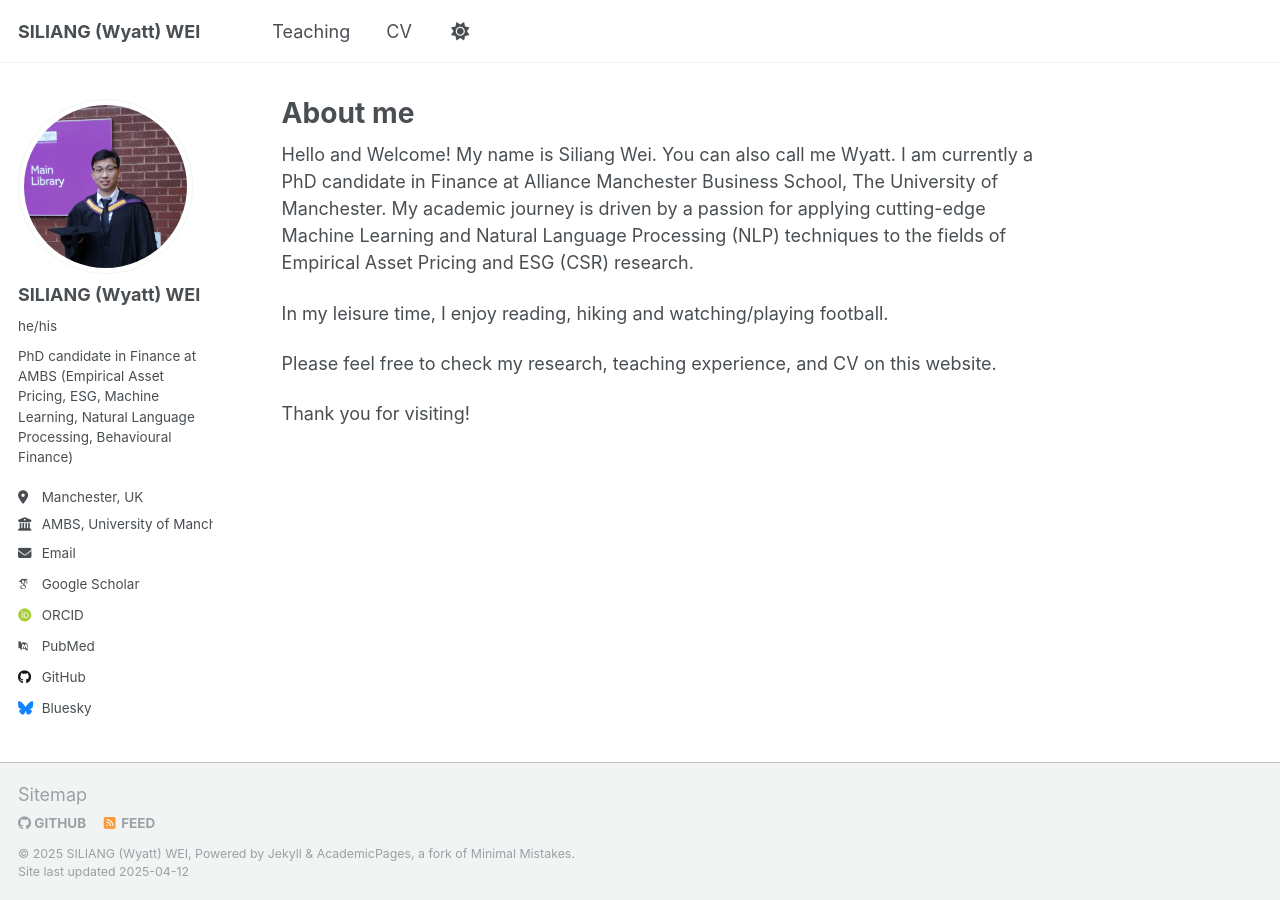
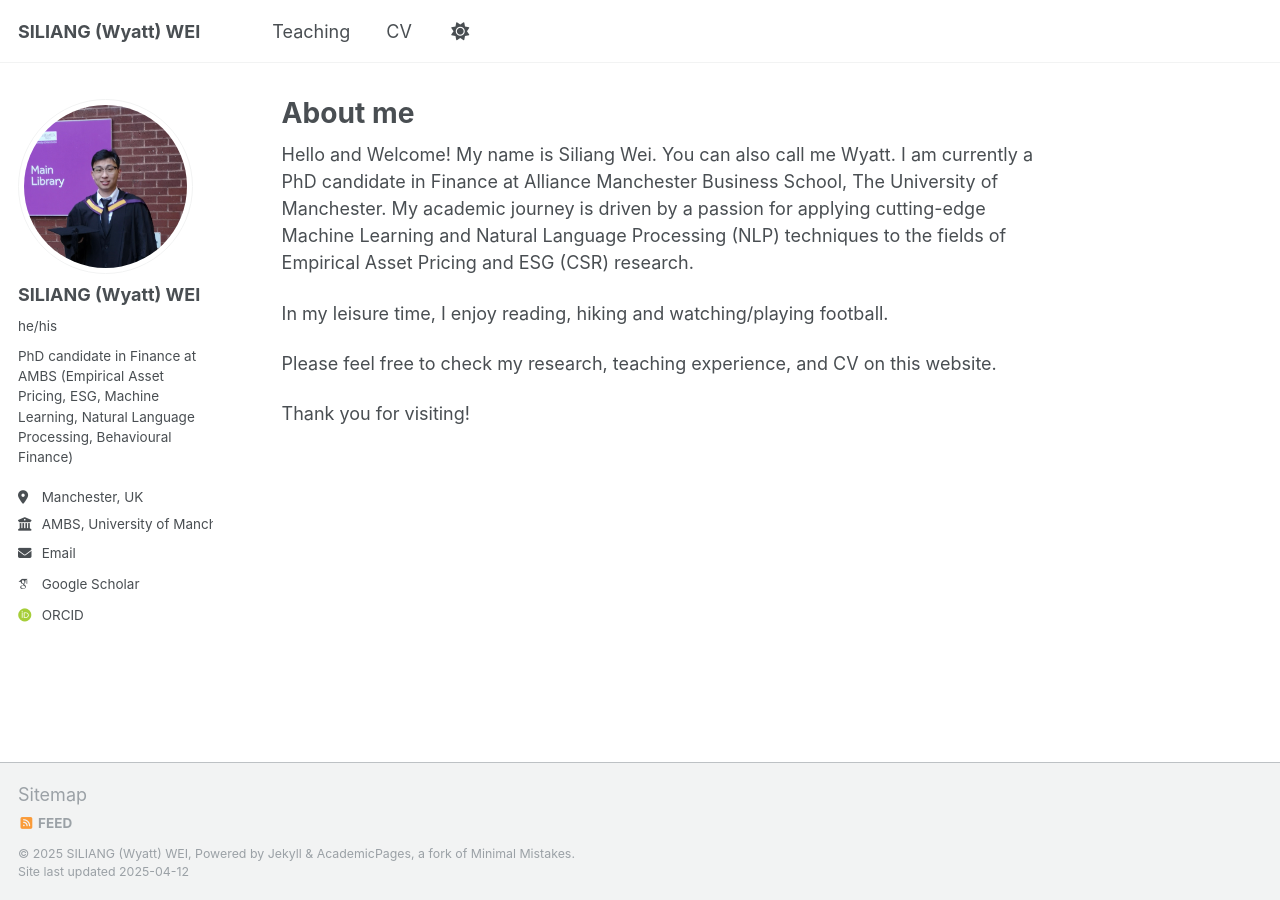
Before and after one commit to wyattswei/wyattswei.github.io, a Jekyll site: the page built from _pages/about.md, in a window 1280 px wide. Built offline with Jekyll 4.4.1, drawn with Linux system fonts in a browser that asks for light colours; some web fonts are replaced; part of the change alters nothing that is shown.

Commit message:
remove unused social media in _config.yml

```diff
--- a/_config.yml
+++ b/_config.yml
@@ -37,7 +37,7 @@ author:
   impactstory      : # URL
   orcid            : "http://orcid.org/0000-0002-4363-9950"
   semantic         : # URL
-  pubmed           : "https://www.ncbi.nlm.nih.gov/pubmed/?term=john+snow"
+  pubmed           : # URL "https://www.ncbi.nlm.nih.gov/pubmed/?term=john+snow"
   researchgate     : # URL
   scopus           : # URL
 
@@ -45,12 +45,12 @@ author:
   bitbucket        : # Username - Update with your username on the site
   codepen          : # Username
   dribbble         : # Username
-  github           : "academicpages"
+  github           : # Username "academicpages"
   kaggle           : # Username
   stackoverflow    : # User number or user number and name (i.e., use "1" or "1/jeff-atwood")
 
   # Social media
-  bluesky          : "bsky.app" # Replace this with you Bluesky username
+  bluesky          : # Username "bsky.app" # Replace this with you Bluesky username
   facebook         : # Username
   flickr           : # Username
   foursquare       : # Username
```
